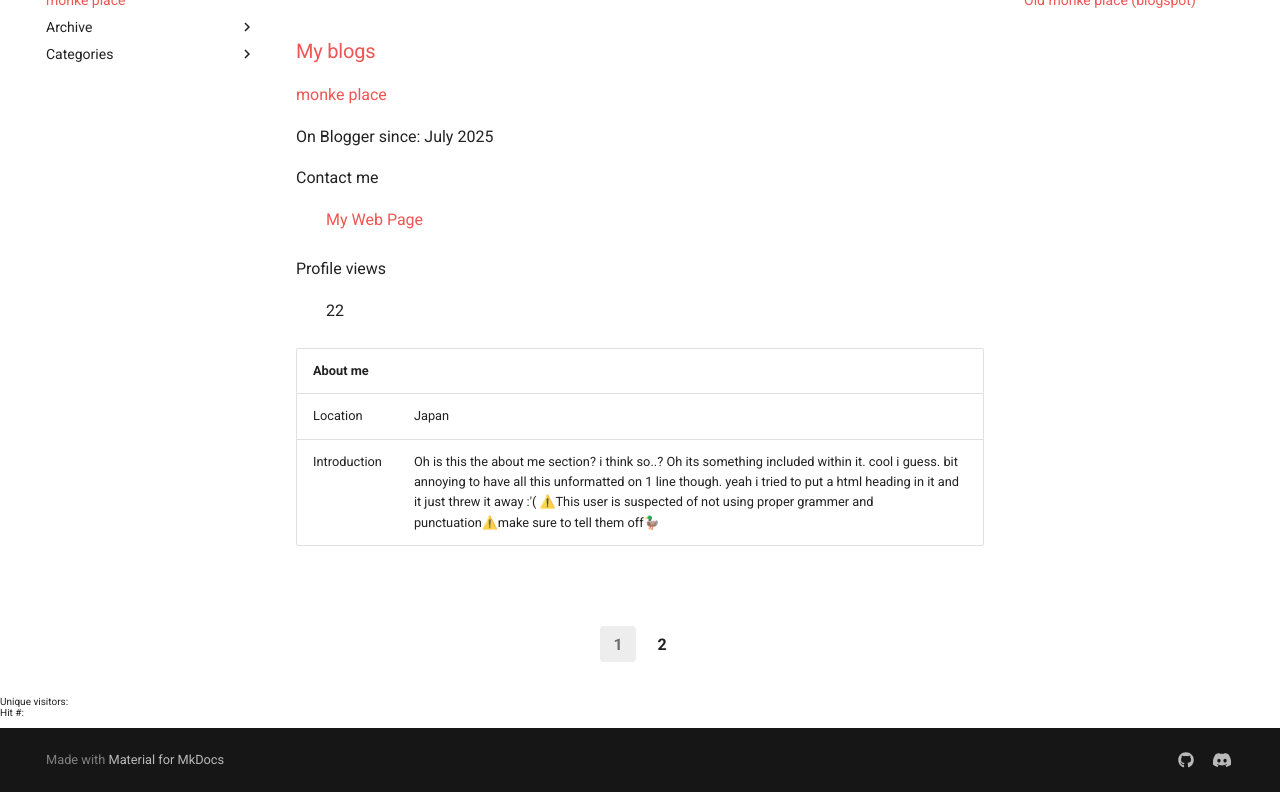
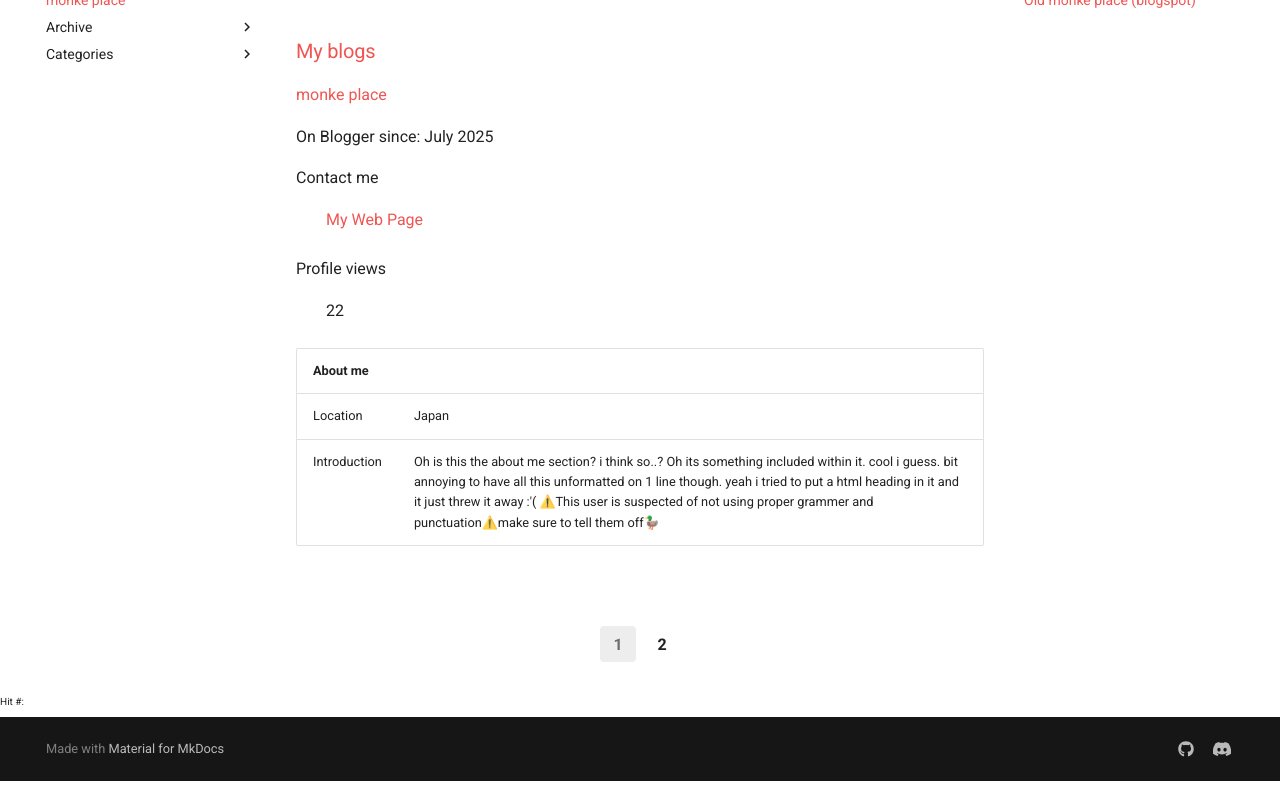
Before and after one commit to faretek1/faretek1.github.io, an MkDocs documentation site: the page built from docs/blog/index.md, in a window 1280 px wide and 900 px high, scrolled down 8996 px, cut to the strip 108-900 px from the top of the window. Built offline with MkDocs 1.6.1 and Material for MkDocs 9.7.7, drawn with Linux system fonts in a browser that asks for light colours; comment, search, counter and statistics services are not loaded.

Commit message:
blog: remove 1 hit counter

```diff
--- a/overrides/main.html
+++ b/overrides/main.html
@@ -1,9 +1,6 @@
 {% extends "base.html" %}
 
 {% block footer %}
-<p>Unique visitors: <script type="text/javascript" src="https://counter.websiteout.com/js/35/0/0/1"></script><br>
-    Hit #: <script type="text/javascript" src="https://counter.websiteout.com/js/35/0/0/0"></script>
-
-</p>
+<p>Hit #: <script type="text/javascript" src="https://counter.websiteout.com/js/35/0/0/1"></script><br></p>
 {{ super() }}
 {% endblock %}
```
